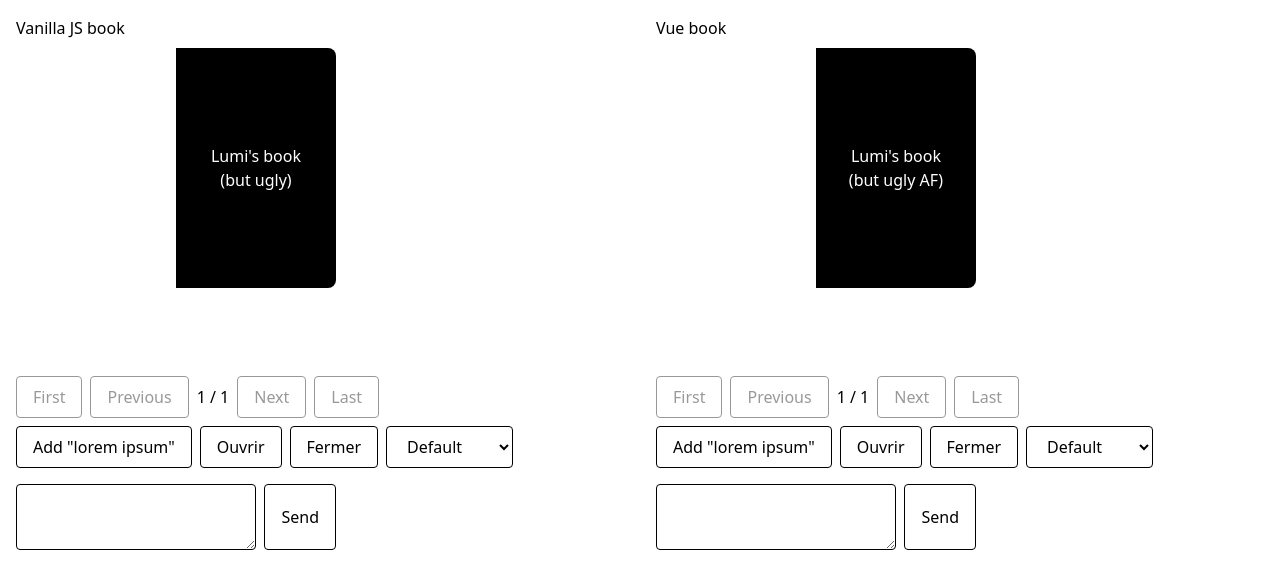
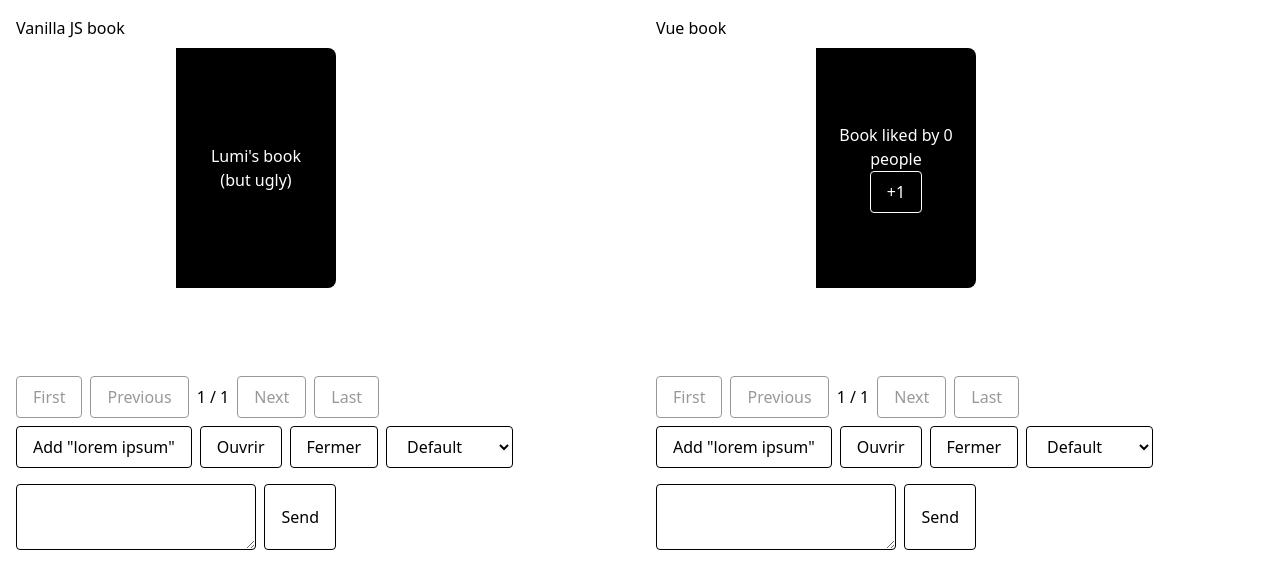
Before and after one commit to Vahelnir/lumis-book, a Vue app: page / in a window 1280 px wide. Shown: the top 588 px of the page. Built offline with nearby package versions, Linux system fonts and the light colour scheme; the HTML template or start-up script is replaced by a standard one.

Commit message:
feat(vue-book): vue slots can now be interacted with

```diff
--- a/src/VueBookPlayground.vue
+++ b/src/VueBookPlayground.vue
@@ -34,6 +34,8 @@ async function addMessageEvent() {
 
   await book.value?.writeMessage(message);
 }
+
+const count = ref(0);
 </script>
 
 <template>
@@ -45,7 +47,18 @@ async function addMessageEvent() {
       @update:is-animating="isBusy = $event"
       @update:current-pair-index="currentPair = $event"
       @update:pair-count="pairCount = $event"
-    ></VueBookFrame>
+    >
+      <template #cover>
+        Book liked by {{ count }} people
+        <UIButton
+          @click="
+            console.log('hello');
+            count += 1;
+          "
+          >+1</UIButton
+        >
+      </template>
+    </VueBookFrame>
 
     <div v-if="book" class="mt-20 flex flex-col gap-4">
       <div class="flex flex-col gap-2">
--- a/src/components/BookFrame.vue
+++ b/src/components/BookFrame.vue
@@ -7,7 +7,7 @@ import { ref, shallowRef, useTemplateRef, watch } from "vue";
 import { Book } from "@/core/book";
 import type { Page } from "@/core/page";
 
-const props = defineProps<{
+defineProps<{
   theme?: string;
 }>();
 
@@ -21,7 +21,7 @@ const emit = defineEmits<{
 const bookElement = useTemplateRef("bookElement");
 const book = shallowRef<Book>();
 
-watch([bookElement, () => props.theme], async ([element], _, onCleanup) => {
+watch(bookElement, async (element, _, onCleanup) => {
   if (!element) {
     return;
   }
--- a/src/components/VueBookFrame.vue
+++ b/src/components/VueBookFrame.vue
@@ -256,6 +256,8 @@ async function open() {
     return;
   }
 
+  isOpened.value = true;
+
   const [leftPage, rightPage] = currentPair.value;
 
   // display the left page
@@ -277,7 +279,6 @@ async function open() {
 
   return new Promise<void>((resolve) => {
     setTimeout(() => {
-      isOpened.value = true;
       resolve();
     }, FLIPPING_ANIMATION_DURATION); // Match the CSS transition
   });
@@ -356,7 +357,12 @@ defineExpose({
     <div
       ref="coverElement"
       class="cover flex items-center justify-center bg-black text-center text-white"
-      :class="[GENERIC_PAGE_CLASSES('right')]"
+      :class="[
+        GENERIC_PAGE_CLASSES('right'),
+        {
+          'z-1': !isOpened,
+        },
+      ]"
       :style="{
         transitionDuration: `${FLIPPING_ANIMATION_DURATION}ms`,
       }"
```
Also changed, not shown: 1 other file (tests, documents, lock files or other folders).
